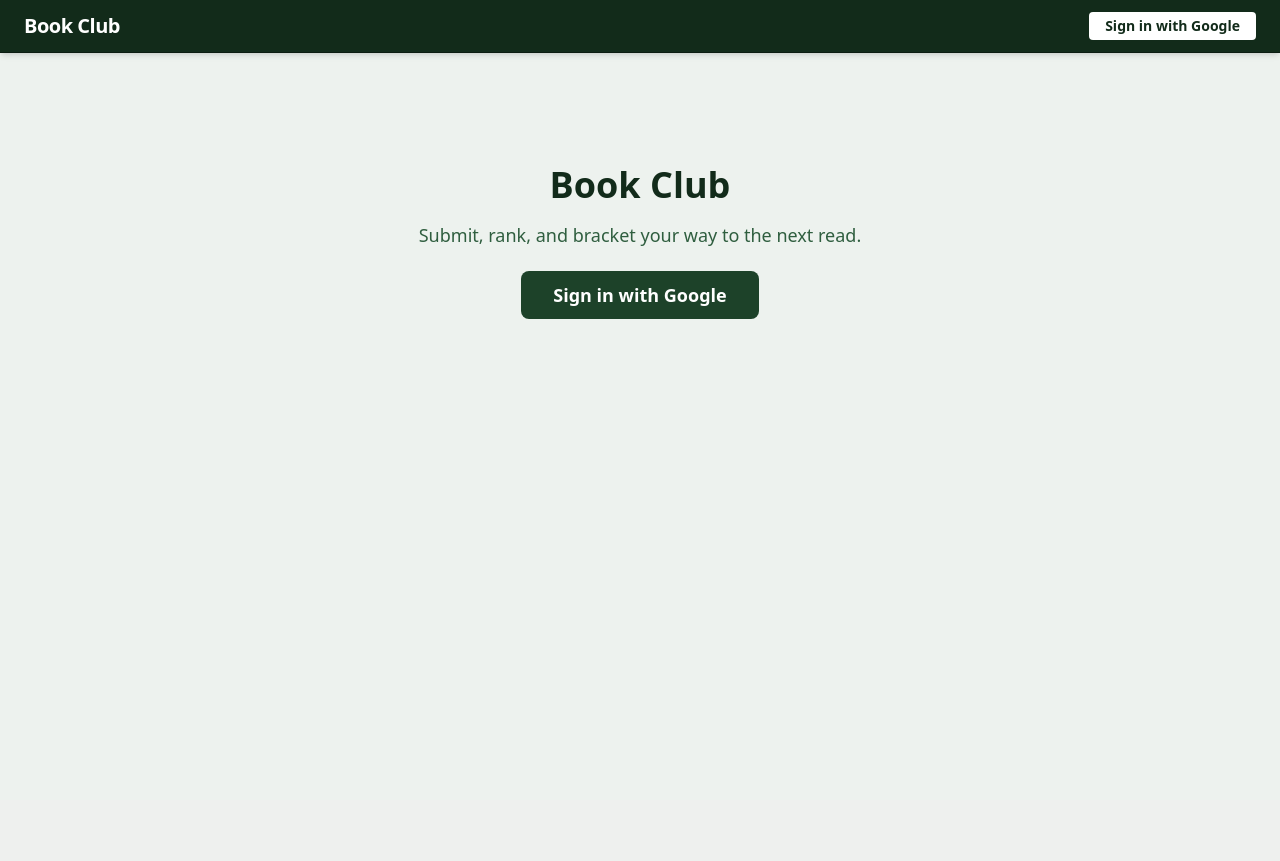
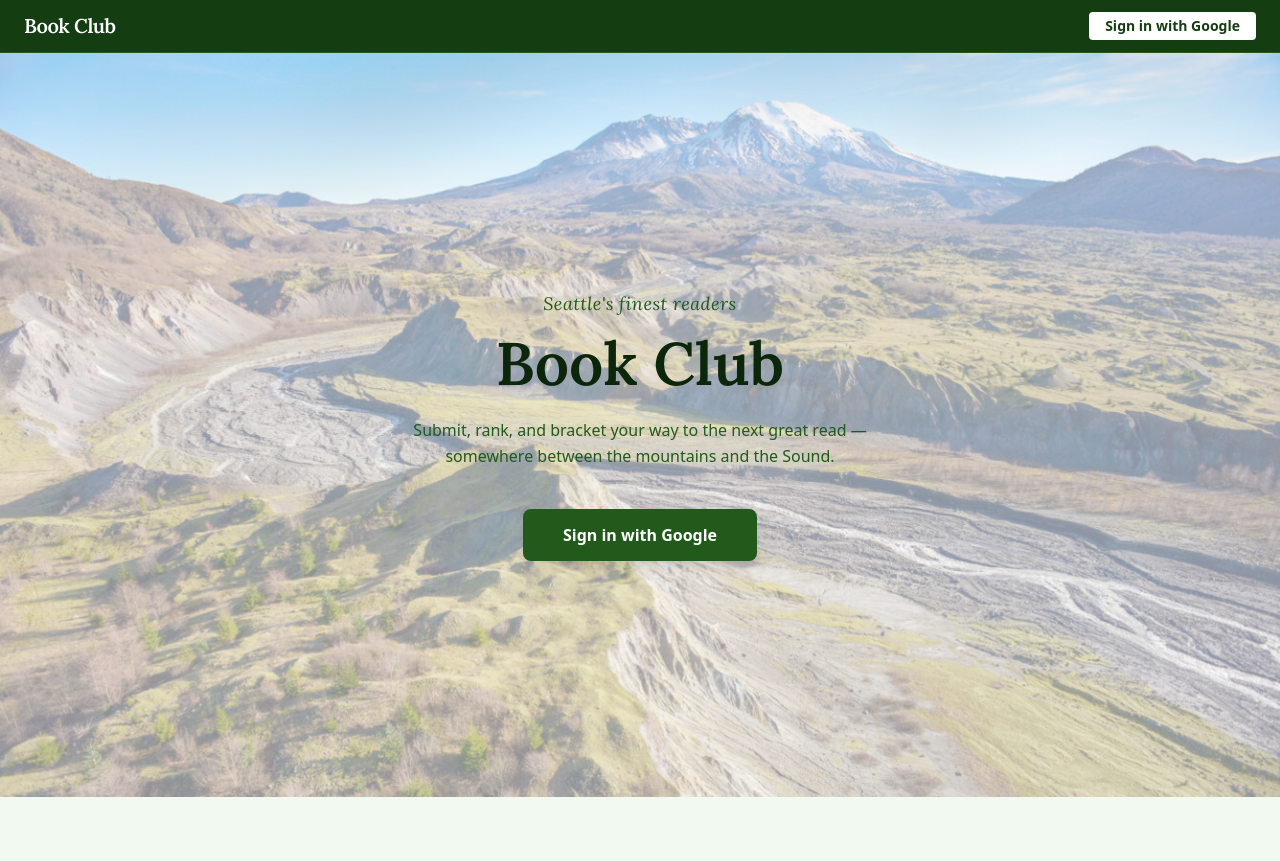
Before and after one commit to 89million/proj_con, a FastAPI app: page / in a window 1280 px wide. Before the commit the page ends 319 px from the top, so only its background shows below. Run offline with FastAPI, Linux system fonts and the light colour scheme; parts of the project's set-up code (start-up, migrations or seed data) failed here and were passed over; some libraries are stand-ins or nearby versions.

Commit message:
nice background

```diff
--- a/app/templates/base.html
+++ b/app/templates/base.html
@@ -4,35 +4,41 @@
   <meta charset="UTF-8" />
   <meta name="viewport" content="width=device-width, initial-scale=1.0" />
   <title>{% block title %}Book Club{% endblock %}</title>
+  <link rel="preconnect" href="https://fonts.googleapis.com" />
+  <link rel="preconnect" href="https://fonts.gstatic.com" crossorigin />
+  <link href="https://fonts.googleapis.com/css2?family=Lora:ital,wght@0,400;0,600;1,400&display=swap" rel="stylesheet" />
   <script src="https://cdn.tailwindcss.com"></script>
   <script>
     tailwind.config = {
       theme: {
         extend: {
+          fontFamily: {
+            serif: ['Lora', 'Georgia', 'serif'],
+          },
           colors: {
             forest: {
-              50:  '#edf2ee',
-              100: '#cfddd3',
-              200: '#a2bfaa',
-              300: '#6f9c7a',
-              400: '#4a7c5a',
-              500: '#2f5e3f',
-              600: '#1d4229',
-              700: '#122b1a',
-              800: '#0b1c11',
-              900: '#060f09',
+              50:  '#f2f9f0',
+              100: '#d9f0d4',
+              200: '#acd9a4',
+              300: '#75bc6a',
+              400: '#4a9e3d',
+              500: '#337a2b',
+              600: '#215a1b',
+              700: '#153d12',
+              800: '#0c260b',
+              900: '#061306',
             },
             sound: {
-              50:  '#eef3f8',
-              100: '#cddde9',
-              200: '#97bcd3',
-              300: '#5592b5',
-              400: '#2f6e96',
-              500: '#1a4e70',
-              600: '#10334d',
-              700: '#0a2236',
-              800: '#061521',
-              900: '#030c13',
+              50:  '#fdf5f7',
+              100: '#fae0e7',
+              200: '#f4b8c8',
+              300: '#ea87a4',
+              400: '#db5680',
+              500: '#c42e5d',
+              600: '#971f47',
+              700: '#6a1231',
+              800: '#3f0a1e',
+              900: '#1f040f',
             },
           },
         },
@@ -41,7 +47,7 @@
   </script>
   <script src="https://unpkg.com/htmx.org@1.9.12"></script>
   <style>
-    body { background-color: #edf2ee; }
+    body { background-color: #f2f9f0; }
     .drag-handle { cursor: grab; }
     .drag-handle:active { cursor: grabbing; }
     .sortable-ghost { opacity: 0.4; }
@@ -50,8 +56,8 @@
 <body class="text-forest-900 min-h-screen font-sans">
 
   <!-- Nav -->
-  <nav class="bg-forest-700 text-white px-6 py-3 flex items-center justify-between shadow-md border-b border-forest-800">
-    <a href="/" class="text-xl font-bold tracking-tight">Book Club</a>
+  <nav class="bg-forest-700 text-white px-6 py-3 flex items-center justify-between shadow-md border-b border-forest-600">
+    <a href="/" class="font-serif text-xl font-semibold tracking-tight">Book Club</a>
     <div class="flex items-center gap-4 text-sm">
       {% if user %}
         {% if user.avatar_url %}
--- a/app/templates/landing.html
+++ b/app/templates/landing.html
@@ -1,9 +1,31 @@
 {% extends "base.html" %}
 {% block title %}Book Club — Welcome{% endblock %}
-{% block content %}
-<div class="text-center py-20">
-  <h1 class="text-4xl font-bold text-forest-700 mb-4">Book Club</h1>
-  <p class="text-forest-500 mb-8 text-lg">Submit, rank, and bracket your way to the next read.</p>
-  <a href="/auth/login" class="bg-forest-600 text-white px-8 py-3 rounded-lg text-lg font-semibold hover:bg-forest-500 transition">Sign in with Google</a>
+
+{% block banner %}
+<div class="relative min-h-[calc(100vh-3.5rem)] bg-cover bg-center flex items-center justify-center"
+     style="background-image: url('/static/hero.PNG'); background-position: center 30%;">
+  <!-- soft white/blush overlay -->
+  <div class="absolute inset-0 bg-white/55"></div>
+
+  <!-- content -->
+  <div class="relative z-10 text-center px-6 py-16 max-w-lg mx-auto">
+    <p class="font-serif italic text-forest-600 text-lg mb-2 tracking-wide">Seattle's finest readers</p>
+    <h1 class="font-serif text-6xl font-semibold text-forest-800 mb-4 leading-tight">Book Club</h1>
+    <p class="text-forest-600 mb-10 text-base leading-relaxed">
+      Submit, rank, and bracket your way to the next great read —<br class="hidden sm:block" />
+      somewhere between the mountains and the Sound.
+    </p>
+    <a href="/auth/login"
+       class="inline-block bg-forest-600 text-white px-10 py-3.5 rounded-lg text-base font-semibold hover:bg-forest-500 transition shadow-lg">
+      Sign in with Google
+    </a>
+    {% if request.query_params.get('error') == 'not_invited' %}
+    <p class="mt-6 text-sound-500 text-sm font-medium">
+      Sorry, your account isn't on the invite list. Ask the admin to add you.
+    </p>
+    {% endif %}
+  </div>
 </div>
 {% endblock %}
+
+{% block content %}{% endblock %}
```
Also changed, not shown: app/static/hero.PNG (added), app/static/hero.jpg (added), 1 other file.
